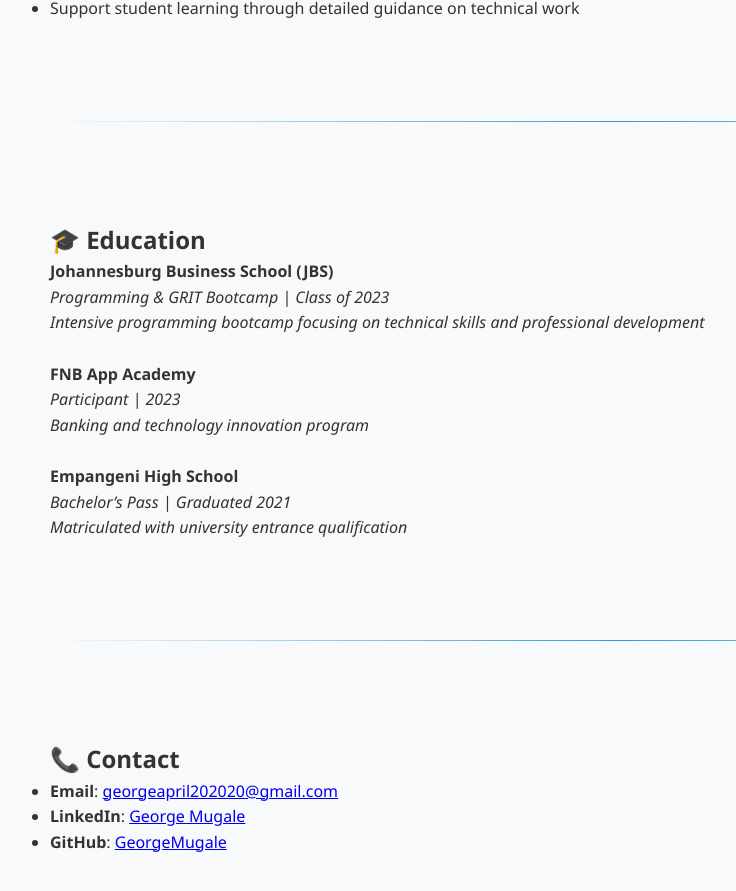
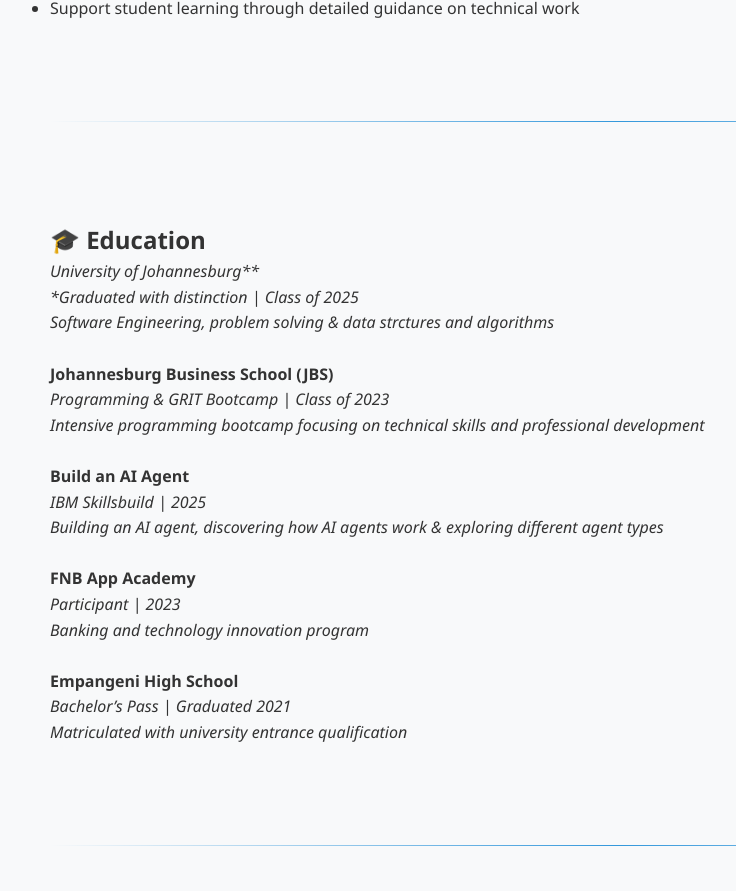
Before and after one commit to GeorgeMugale/GeorgeMugale.github.io, a Jekyll site: the page built from about.md, in a window 1280 px wide and 900 px high, scrolled down 1390 px. Shown: the top 891 px of the window, without its empty margins (22-758 px from the left). Built offline with Jekyll 4.4.1, drawn with Linux system fonts in a browser that asks for light colours.

Commit message:
Update about.md
added qualifications

```diff
--- a/about.md
+++ b/about.md
@@ -72,9 +72,17 @@
 
 ## 🎓 Education
 
+*University of Johannesburg**
+*Graduated with distinction | Class of 2025*
+_Software Engineering, problem solving & data strctures and algorithms_
+<br>
 **Johannesburg Business School (JBS)**
 *Programming & GRIT Bootcamp | Class of 2023*
 _Intensive programming bootcamp focusing on technical skills and professional development_
+<br>
+**Build an AI Agent**
+*IBM Skillsbuild | 2025*
+_Building an AI agent, discovering how AI agents work & exploring different agent types_
 <br>
 **FNB App Academy**
 *Participant | 2023*
```
